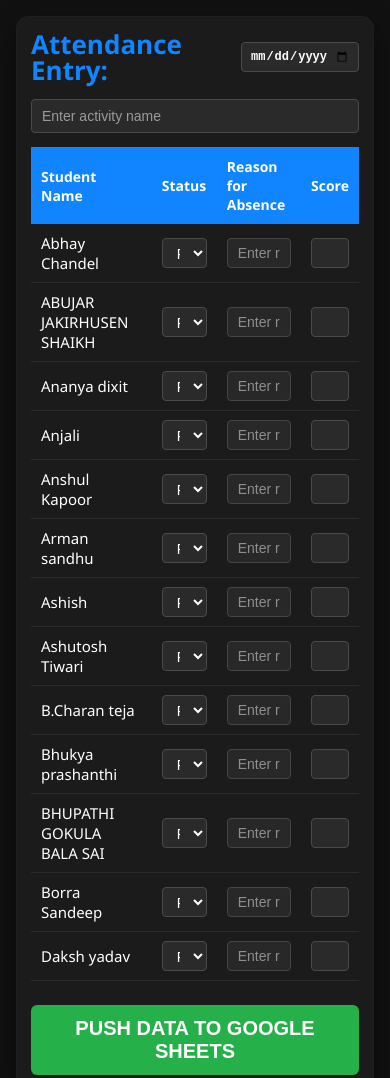
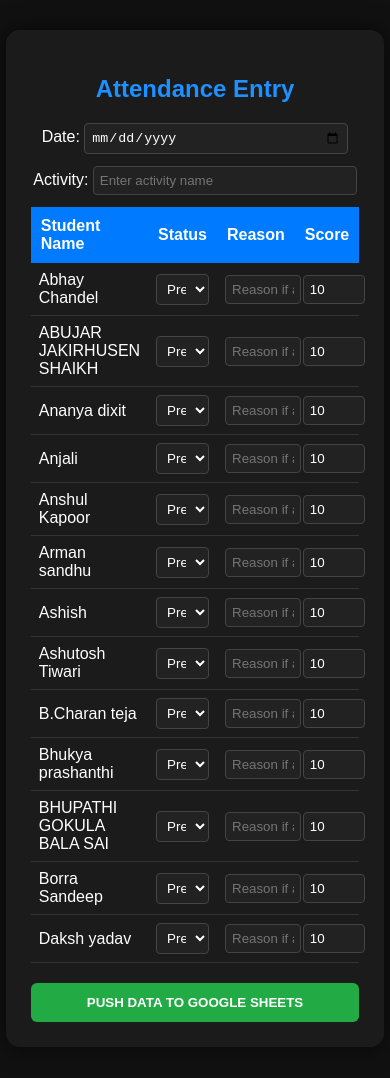
Before and after one commit to minnu2005/RISHI, a plain HTML site: page index.html in a window 390 px wide. Shown: the top 1078 px of the page. Drawn offline with Linux system fonts and the light colour scheme.

Commit message:
Refactor attendance entry HTML structure and styles

```diff
--- a/index.html
+++ b/index.html
@@ -1,225 +1,123 @@
 <!DOCTYPE html>
 <html lang="en">
 <head>
-  <meta charset="UTF-8" />
-  <meta name="viewport" content="width=device-width, initial-scale=1.0" />
-  <title>Attendance Entry</title>
+<meta charset="UTF-8">
+<meta name="viewport" content="width=device-width, initial-scale=1.0">
+<title>Attendance System</title>
+
 <style>
-    :root {
-      --bg: #111;
-      --card: #1b1b1b;
-      --line: #2a2a2a;
-      --input: #2a2a2a;
-      --blue: #1185ff;
-      --green: #26b04a;
-      --text: #fff;
-      --muted: #9b9b9b;
+body{
+  margin:0;
+  background:#111;
+  font-family:Arial, sans-serif;
+  display:flex;
+  justify-content:center;
+  padding:30px;
+  color:white;
 }
 
-    * {
-      box-sizing: border-box;
+.container{
+  width:760px;
+  background:#1b1b1b;
+  padding:25px;
+  border-radius:14px;
+  box-shadow:0 0 25px rgba(0,0,0,0.6);
 }
 
-    body {
-      margin: 0;
-      min-height: 100vh;
-      background: var(--bg);
-      color: var(--text);
-      font-family: "Segoe UI", Tahoma, Geneva, Verdana, sans-serif;
-      padding: 16px;
-      display: flex;
-      justify-content: center;
-      align-items: flex-start;
+h2{
+  text-align:center;
+  color:#1e90ff;
 }
 
-    .container {
-      width: 100%;
-      max-width: 760px;
-      background: var(--card);
-      border-radius: 12px;
-      border: 1px solid #1f1f1f;
-      box-shadow: 0 12px 28px rgba(0, 0, 0, 0.45);
-      padding: 20px;
+.input-box{
+  text-align:center;
+  margin-bottom:12px;
 }
 
-    .top-bar {
-      display: flex;
-      justify-content: center;
-      align-items: center;
-      gap: 10px;
-      margin-bottom: 16px;
+input[type="date"],
+input[type="text"]{
+  padding:6px;
+  background:#222;
+  color:white;
+  border:1px solid #444;
+  border-radius:4px;
+  width:250px;
 }
 
-    .title {
-      margin: 0;
-      color: var(--blue);
-      font-size: 33px;
-      font-weight: 700;
-      line-height: 1;
+table{
+  width:100%;
+  border-collapse:collapse;
+  margin-top:10px;
 }
 
-    #date {
-      width: 118px;
-      padding: 6px 8px;
-      background: var(--input);
-      color: #ffffff;
-      border: 1px solid #4a4a4a;
-      border-radius: 4px;
-      font-size: 12px;
-      font-weight: 600;
-      outline: none;
+th{
+  background:#007bff;
+  padding:10px;
+  text-align:left;
 }
 
-    .activity-wrap {
-      margin-bottom: 14px;
+td{
+  padding:8px;
+  border-bottom:1px solid #333;
 }
 
-    #activity {
-      width: 100%;
-      background: var(--input);
-      color: #ffffff;
-      border: 1px solid #4a4a4a;
-      border-radius: 4px;
-      padding: 8px 10px;
-      font-size: 14px;
-      outline: none;
+input,select{
+  width:100%;
+  padding:6px;
+  background:#222;
+  color:white;
+  border:1px solid #444;
+  border-radius:4px;
 }
 
-    #activity::placeholder {
-      color: var(--muted);
-    }
-
-    table {
-      width: 100%;
-      border-collapse: collapse;
-    }
-
-    thead th {
-      background: var(--blue);
-      color: #ffffff;
-      text-align: left;
-      padding: 10px;
-      font-weight: 700;
-      font-size: 14px;
-    }
-
-    tbody td {
-      padding: 9px 10px;
-      border-bottom: 1px solid var(--line);
-      font-size: 15px;
-    }
-
-    tbody td:first-child {
-      width: 42%;
-      white-space: nowrap;
-    }
-
-    tbody td:nth-child(2) {
-      width: 20%;
-    }
-
-    tbody td:nth-child(3) {
-      width: 28%;
-    }
-
-    tbody td:nth-child(4) {
-      width: 10%;
-    }
-
-    select,
-    .reason-input,
-    .score-input {
-      width: 100%;
-      background: var(--input);
-      color: #ffffff;
-      border: 1px solid #4a4a4a;
-      border-radius: 4px;
-      padding: 6px 10px;
-      font-size: 14px;
-      height: 30px;
-      outline: none;
-    }
-
-    .reason-input::placeholder {
-      color: var(--muted);
-    }
-
-    .reason-input:disabled {
-      opacity: 0.9;
-      cursor: not-allowed;
-    }
-
-    .score-input {
-      text-align: center;
-    }
-
-    #submitBtn {
-      margin-top: 24px;
-      width: 100%;
-      border: none;
-      border-radius: 6px;
-      background: var(--green);
-      color: #fff;
-      padding: 12px;
-      font-size: 29px;
-      font-weight: 700;
-      cursor: pointer;
-    }
-
-    #submitBtn:hover {
-      filter: brightness(1.04);
-    }
-
-    @media (max-width: 700px) {
-      .container {
-        padding: 14px;
-      }
-
-      .top-bar {
-        justify-content: flex-start;
-      }
-
-      .title {
-        font-size: 26px;
-      }
-
-      tbody td:first-child {
-        white-space: normal;
-      }
-
-      #submitBtn {
-        font-size: 20px;
-      }
+button{
+  margin-top:20px;
+  width:100%;
+  padding:12px;
+  background:#22aa44;
+  color:white;
+  border:none;
+  font-weight:bold;
+  border-radius:6px;
+  cursor:pointer;
 }
 </style>
 </head>
+
 <body>
+
 <div class="container">
-    <div class="top-bar">
-      <h1 class="title">Attendance Entry:</h1>
-      <input type="date" id="date" />
+
+<h2>Attendance Entry</h2>
+
+<div class="input-box">
+Date:
+<input type="date" id="date">
 </div>
 
-    <div class="activity-wrap">
-      <input type="text" id="activity" placeholder="Enter activity name" />
+<div class="input-box">
+Activity:
+<input type="text" id="activity" placeholder="Enter activity name">
 </div>
 
-    <table id="attendanceTable">
+<table id="table">
 <thead>
 <tr>
 <th>Student Name</th>
 <th>Status</th>
-          <th>Reason for Absence</th>
+<th>Reason</th>
 <th>Score</th>
 </tr>
 </thead>
 <tbody></tbody>
 </table>
 
-    <button id="submitBtn" type="button">PUSH DATA TO GOOGLE SHEETS</button>
+<button onclick="submitData()">PUSH DATA TO GOOGLE SHEETS</button>
+
 </div>
 
 <script>
+
 const students = [
 "Abhay Chandel",
 "ABUJAR JAKIRHUSEN SHAIKH",
@@ -236,100 +134,87 @@
 "Daksh yadav"
 ];
 
-    const tableBody = document.querySelector("#attendanceTable tbody");
-    const dateInput = document.getElementById("date");
-    const activityInput = document.getElementById("activity");
-    const submitBtn = document.getElementById("submitBtn");
+const tbody = document.querySelector("#table tbody");
 
-    function createStudentRow(name) {
-      const row = document.createElement("tr");
-
-      row.innerHTML = `
+students.forEach(name=>{
+  let row = `
+  <tr>
     <td>${name}</td>
     <td>
-          <select class="status-select">
-            <option value="Present">Present</option>
-            <option value="Absent">Absent</option>
+      <select onchange="handleStatus(this)">
+        <option>Present</option>
+        <option>Absent</option>
       </select>
     </td>
-        <td><input class="reason-input" type="text" placeholder="Enter reason if absent..." disabled /></td>
-        <td><input class="score-input" type="number" value="10" readonly /></td>
-      `;
-
-      const statusSelect = row.querySelector(".status-select");
-      const reasonInput = row.querySelector(".reason-input");
-      const scoreInput = row.querySelector(".score-input");
-
-      statusSelect.addEventListener("change", () => {
-        if (statusSelect.value === "Absent") {
-          reasonInput.disabled = false;
-          scoreInput.value = 0;
-        } else {
-          reasonInput.disabled = true;
-          reasonInput.value = "";
-          scoreInput.value = 10;
-        }
+    <td><input placeholder="Reason if absent..." disabled></td>
+    <td><input type="number" value="10"></td>
+  </tr>`;
+  tbody.innerHTML += row;
 });
 
-      return row;
+function handleStatus(select){
+  const row = select.closest("tr");
+  const reason = row.cells[2].querySelector("input");
+  const score = row.cells[3].querySelector("input");
+
+  if(select.value === "Absent"){
+    reason.disabled = false;
+    score.value = 0;
+  } else {
+    reason.disabled = true;
+    reason.value = "";
+    score.value = 10;
+  }
 }
 
-    students.forEach((name) => {
-      tableBody.appendChild(createStudentRow(name));
-    });
+async function submitData(){
 
-    async function submitData() {
-      const date = dateInput.value;
-      const activity = activityInput.value.trim();
+  const date = document.getElementById("date").value;
+  const activity = document.getElementById("activity").value;
 
-      if (!date || !activity) {
-        alert("Please fill in both Date and Activity.");
-        return;
-      }
+  if(!date){ alert("Select date"); return; }
+  if(!activity){ alert("Enter activity"); return; }
 
-      const rows = tableBody.querySelectorAll("tr");
-      const studentsPayload = [];
+  const rows = document.querySelectorAll("#table tbody tr");
+  let studentsData = [];
 
-      rows.forEach((row) => {
-        studentsPayload.push({
-          name: row.cells[0].textContent.trim(),
-          attendance: row.querySelector(".status-select").value,
-          reason: row.querySelector(".reason-input").value.trim(),
-          score: row.querySelector(".score-input").value
+  rows.forEach(r=>{
+    studentsData.push({
+      name: r.cells[0].innerText,
+      attendance: r.cells[1].querySelector("select").value,
+      reason: r.cells[2].querySelector("input").value,
+      score: r.cells[3].querySelector("input").value
     });
   });
 
-      const body = {
+  const payload = {
     date: date,
     activity: activity,
-        students: studentsPayload
+    students: studentsData
   };
 
   try {
-        const response = await fetch("https://script.google.com/macros/s/AKfycbzikWvgeg93mmOL4SC8jWSc_HJZErfuKQNW2PNLhqa9HU8uCbUXUFHr0fKPr6bkejHD/exec", {
+
+    const res = await fetch("YOUR_WEB_APP_URL_HERE", {
       method: "POST",
       headers: {
-            "Content-Type": "application/json"
+        "Content-Type": "application/x-www-form-urlencoded"
       },
-          body: JSON.stringify(body)
+      body: "data=" + encodeURIComponent(JSON.stringify(payload))
     });
 
-        const responseText = await response.text();
-        console.log(responseText);
+    const text = await res.text();
+    console.log(text);
 
-        if (!response.ok) {
-          alert("Error sending data.");
-          return;
-        }
+    alert("Attendance Saved Successfully!");
 
-        alert("Attendance saved successfully.");
-      } catch (error) {
-        console.error(error);
+  } catch (err) {
+    console.error(err);
     alert("Error sending data.");
   }
 }
 
-    submitBtn.addEventListener("click", submitData);
 </script>
+
 </body>
 </html>
```
Lines whose indentation alone changed are shown as unchanged.
